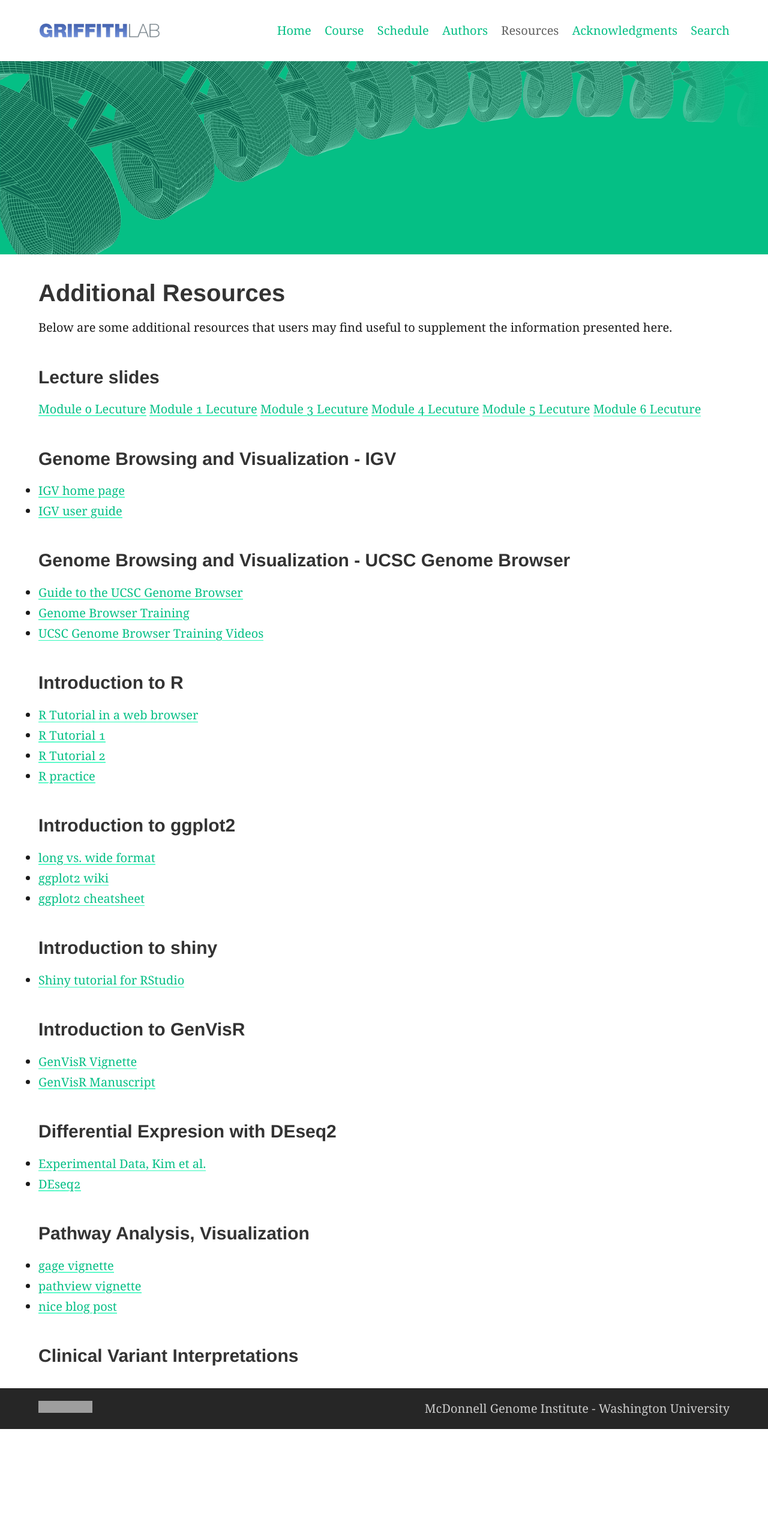
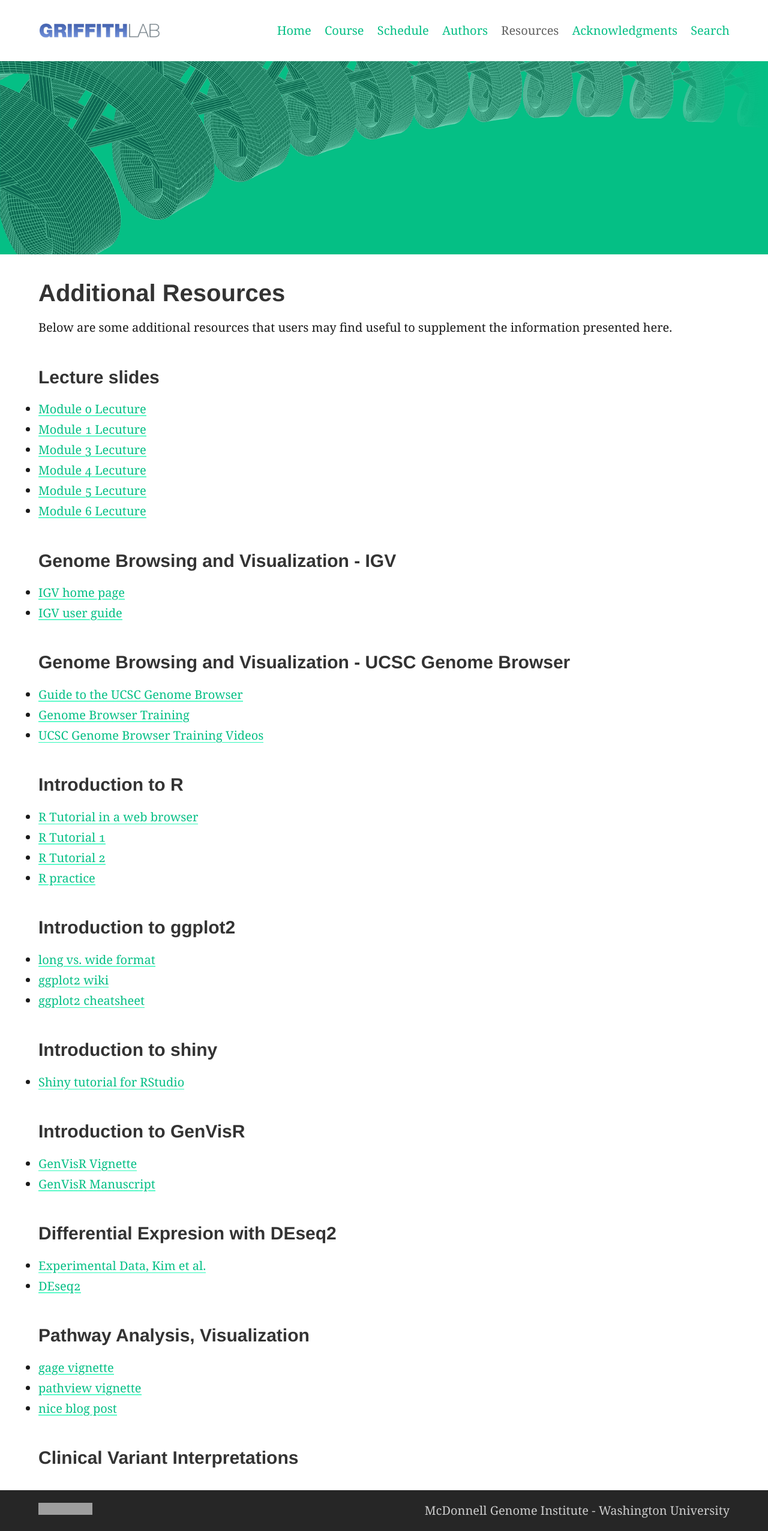
Before and after one commit to griffithlab/genviz.org, a Jekyll site: the page built from resources.md, in a window 1280 px wide. Shown: the whole page at 60% size. Built offline with Jekyll 4.4.1, drawn with Linux system fonts in a browser that asks for light colours; before the commit the page ends 2382 px from its top, so only the background shows below that; grey boxes are pictures that could not be loaded.

Commit message:
typo fix

```diff
--- a/resources.md
+++ b/resources.md
@@ -9,12 +9,12 @@ layout: "home"
 Below are some additional resources that users may find useful to supplement the information presented here.
 
 ### Lecture slides
-[Module 0 Lecuture](http://genviz.org/lectures/GenViz_Module0_Lecture.pdf)
-[Module 1 Lecuture](http://genviz.org/lectures/GenViz_Module1_Lecture.pdf)
-[Module 3 Lecuture](http://genviz.org/lectures/GenViz_Module3_Lecture.pdf)
-[Module 4 Lecuture](http://genviz.org/lectures/GenViz_Module4_Lecture.pdf)
-[Module 5 Lecuture](http://genviz.org/lectures/GenViz_Module5_Lecture.pdf)
-[Module 6 Lecuture](http://genviz.org/lectures/GenViz_Module6_Lecture.pdf)
+* [Module 0 Lecuture](http://genviz.org/lectures/GenViz_Module0_Lecture.pdf)
+* [Module 1 Lecuture](http://genviz.org/lectures/GenViz_Module1_Lecture.pdf)
+* [Module 3 Lecuture](http://genviz.org/lectures/GenViz_Module3_Lecture.pdf)
+* [Module 4 Lecuture](http://genviz.org/lectures/GenViz_Module4_Lecture.pdf)
+* [Module 5 Lecuture](http://genviz.org/lectures/GenViz_Module5_Lecture.pdf)
+* [Module 6 Lecuture](http://genviz.org/lectures/GenViz_Module6_Lecture.pdf)
 
 ### Genome Browsing and Visualization - IGV
 
```
